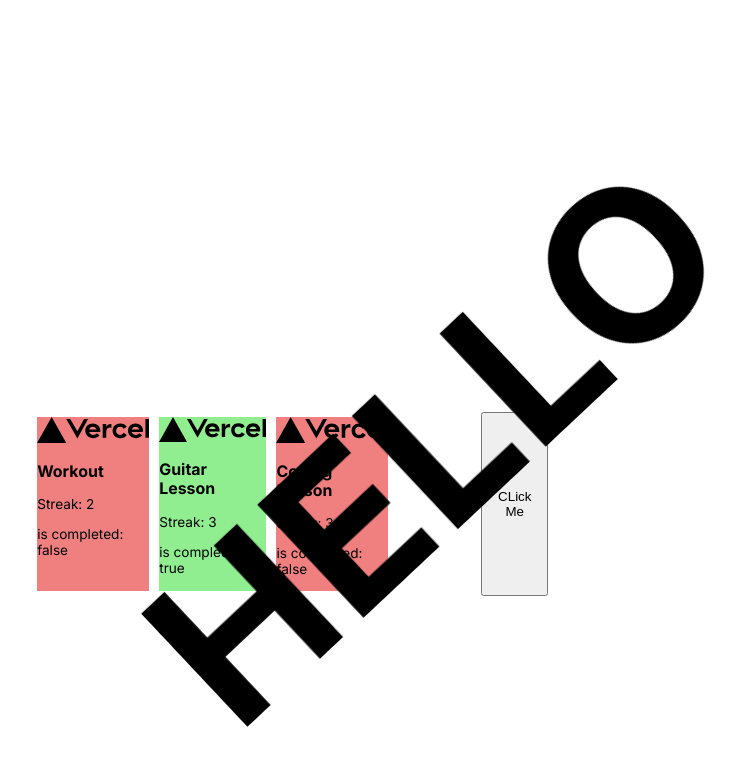
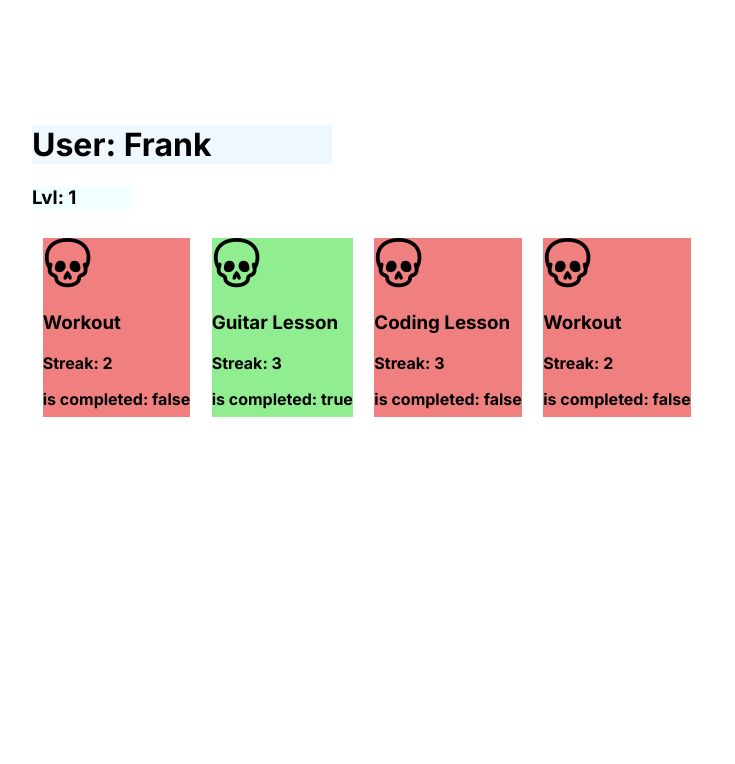
Before and after one commit to frank-kane/better-habitica, a Next.js app: page / in a window 1280 px wide. Shown: the top 764 px of the page, without its empty margins (72-807 px from the left). Built offline with nearby package versions, Linux system fonts and the light colour scheme.

Commit message:
minimalized css styling. Added testing Daily and click functionality.

```diff
--- a/app/daily.css
+++ b/app/daily.css
@@ -1,18 +1,33 @@
 .daily-false{
     background-color: lightcoral;
     margin: 1%;
+    font-weight: bold;
 }
 
 .daily-true{
     background-color: lightgreen;
     margin: 1%;
+    font-weight: bold;
 
 }
 
 .daily-true:hover{
-    border-style: solid;
+    .skull{
+        background-color: red;
+        border-radius: 60%;
+    }
 }
 
 .daily-false:hover{
-    border-style: solid;
+    .skull{
+        background-color: green;
+        border-radius: 60%;
+    }
+
 }
+
+.skull{
+    max-width: 50px;
+    max-height: 50px;
+
+  }
--- a/app/daily.js
+++ b/app/daily.js
@@ -1,19 +1,23 @@
 import React from "react"
 import "./daily.css"
 
+
 export default function Daily(props) {
-    function handleClick(){
-        if(props.iscompleted == false){
-            console.log('daily Completed')
-        }else if(props.iscompleted == true){
-            console.log('daily Incomplete')
-        }
 
-    }
+    // function handleClick(){
+    //     if(props.iscompleted == false){
+    //         console.log('daily Completed')
+    //         props.iscompleted == true
+    //     }else if(props.iscompleted == true){
+    //         console.log('daily Incomplete')
+    //         props.iscompleted == false
+    //     }
+
+    // }
     if(props.iscompleted == false){
         return(
-            <div className="daily-false" onClick={handleClick}  >
-        <img src="/vercel.svg" alt="" />
+            <div className="daily-false" onClick={props.handleClick}  >
+        <img src="/skull-image.png" alt="" className="skull" />
             <h3>{props.title}</h3>
             <p>Streak: {props.streak}</p>
             <p>is completed: {String(props.iscompleted)}</p>
@@ -23,8 +27,8 @@ export default function Daily(props) {
         )
     }else{
         return(
-            <div className="daily-true" onClick={handleClick}>
-        <img src="/vercel.svg" alt="" />
+            <div className="daily-true" onClick={props.handleClick}>
+        <img src="/skull-image.png" alt="" className='skull' />
             <h3>{props.title}</h3>
             <p>Streak: {props.streak}</p>
             <p>is completed: {String(props.iscompleted)}</p>
--- a/app/page.js
+++ b/app/page.js
@@ -1,45 +1,65 @@
 "use client";
 import Image from 'next/image'
 import styles from './page.module.css'
-import dailyData from './daily-data'
+import userData from './user-data'
 import Daily from './daily'
 import AnimationComponent  from './animation-test'
+import React from "react"
 
 import { useState, useEffect } from 'react';
 
 export default function Home() {
 
-  const allDailys = dailyData.user.dailys.map(daily => {
+  const dailyOneInfo = userData.user.dailys[0];
+
+  const [firstDaily, setfirstDaily] = React.useState({
+    title: dailyOneInfo.title,
+    streak: dailyOneInfo.streak,
+    iscompleted: dailyOneInfo.iscompleted
+  })
+
+
+  const allDailys = userData.user.dailys.map(daily => {
     return <Daily title={daily.title}
      streak={daily.streak}
       iscompleted = {daily.iscompleted}
+
         />
 })
 
 
 
-function handleCLick(){
-  console.log('Handled Click')
+function toggleCompleted(){
+  console.log('handle daily click')
+  setfirstDaily(prevDaily => ({
+    ...prevDaily,
+    streak: prevDaily.iscompleted ? prevDaily.streak-1 : prevDaily.streak+1,
+    iscompleted: !prevDaily.iscompleted
+  }))
 
 }
 
 
   return (
     <main className={styles.main}>
-      <div className={styles.description}>
-
+       <h1 className={styles.name}>User: {userData.user.name}</h1>
+        <h3 className={styles.lvl}>Lvl: {userData.user.Lvl}</h3>
 
             <div className={styles.content}>
 
               {allDailys}
-              <AnimationComponent />
-              <button onClick={handleCLick}>CLick Me</button>
+              <br/>
+              <Daily title={firstDaily.title}
+               streak = {firstDaily.streak}
+                iscompleted = {firstDaily.iscompleted}
+                 handleClick = {toggleCompleted}/>
             </div>
+            <div>
+
+            </div>
+            {/* <AnimationComponent /> */}
 
 
-
-
-      </div>
     </main>
   )
 }
--- a/app/page.module.css
+++ b/app/page.module.css
@@ -1,25 +1,28 @@
 .main {
-  display: flex;
-  flex-direction: row;
-  justify-content: space-between;
-  align-items: center;
+  display: block;
   padding: 6rem;
   min-height: 100vh;
 }
 
-.description {
-  display: inherit;
-  justify-content: inherit;
-  align-items: inherit;
-  font-size: 0.85rem;
-  max-width: var(--max-width);
-  width: 100%;
-  z-index: 2;
-  font-family: var(--font-mono);
-}
+
 
 .content{
   display: flex;
+  max-height: 200px;
   /* background-color: aquamarine; */
 
 }
+
+.name{
+  clear: right;
+  max-height: 50px;
+  max-width: 300px;
+  background-color: aliceblue;
+
+}
+
+.lvl{
+background-color: azure;
+max-height: 50px;
+max-width: 100px;
+}
```
Also changed, not shown: app/user-data.js (renamed from app/daily-data.js), public/heart.png (added), public/skull-image.png (added).
